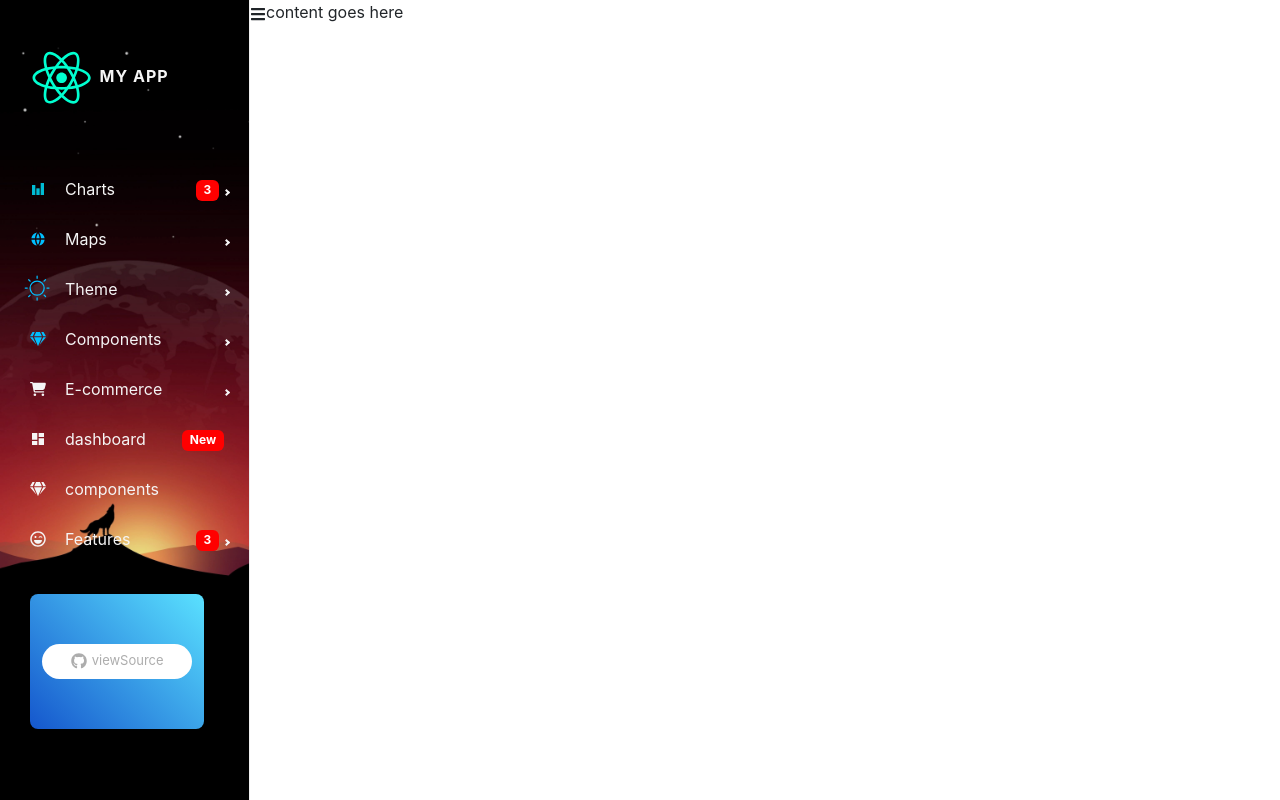
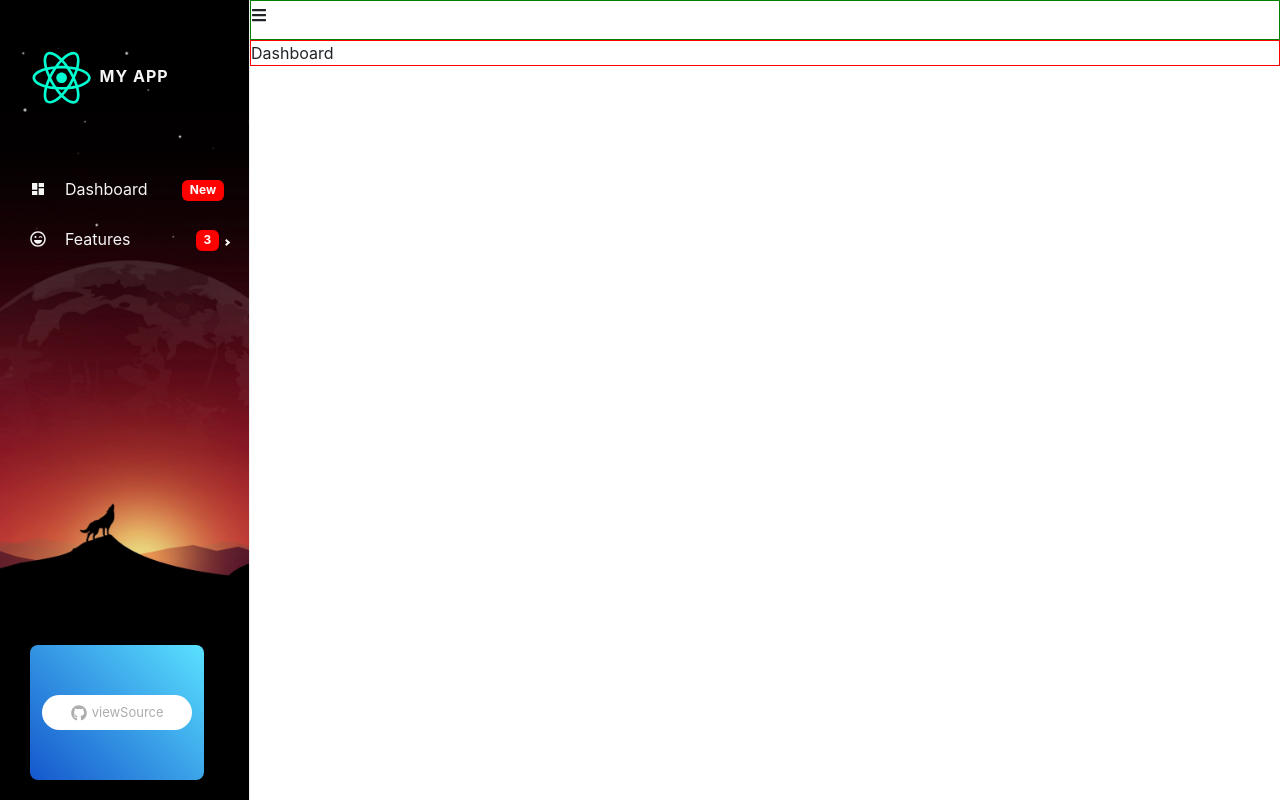
Before and after one commit to thaovy1994/react-redux, a React (Create React App) app: page /admin in a window 1280 px wide. Built offline with nearby package versions, Linux system fonts and the light colour scheme.

Commit message:
Boostrap - Modal

```diff
--- a/src/App.scss
+++ b/src/App.scss
@@ -70,6 +70,14 @@
         button {
           border-radius: 5px;
           height: 40px;
+          padding: 0 15px;
+          background-color: #303030;
+          color: white;
+          border: none;
+
+          &:hover {
+            background: black;
+          }
         }
       }
     }
--- a/src/components/Admin/Admin.js
+++ b/src/components/Admin/Admin.js
@@ -2,6 +2,7 @@
 import { FaBars } from "react-icons/fa";
 import "./Admin.scss";
 import SideBar from "./SideBar";
+import { Outlet } from "react-router-dom";
 
 const Admin = (props) => {
   const [collapsed, setCollapsed] = useState(false);
@@ -11,8 +12,12 @@
         <SideBar collapsed={collapsed} />
       </div>
       <div className="admin-content">
-        <FaBars onClick={() => setCollapsed(!collapsed)} />
-        content goes here
+        <div className="admin-header">
+          <FaBars onClick={() => setCollapsed(!collapsed)} />
+        </div>
+        <div className="admin-main">
+          <Outlet />
+        </div>
       </div>
     </div>
   );
--- a/src/components/Admin/Admin.scss
+++ b/src/components/Admin/Admin.scss
@@ -16,4 +16,14 @@
       }
     }
   }
+  .admin-content {
+    width: 100%;
+    .admin-header {
+      height: 40px;
+      border: 1px solid green;
+    }
+    .admin-main {
+      border: 1px solid red;
+    }
+  }
 }
--- /dev/null
+++ b/src/components/Admin/Content/DashBoard.js
@@ -0,0 +1,5 @@
+const DashBoard = (props) => {
+  return <div>Dashboard</div>;
+};
+
+export default DashBoard;
--- /dev/null
+++ b/src/components/Admin/Content/ManageUser.js
@@ -0,0 +1,18 @@
+import ModalCreateUser from "./ModalCreateUser";
+
+const ManageUser = (props) => {
+  return (
+    <div classNameName="manage-user-container">
+      <div classNameName="tittle">Manage User</div>
+      <div classNameName="user-content">
+        <button>Add new user</button>
+      </div>
+      <div classNameName="">
+        Table User
+        <ModalCreateUser />
+      </div>
+    </div>
+  );
+};
+
+export default ManageUser;
--- /dev/null
+++ b/src/components/Admin/Content/ModalCreateUser.js
@@ -0,0 +1,66 @@
+import { useState } from "react";
+import Button from "react-bootstrap/Button";
+import Modal from "react-bootstrap/Modal";
+
+const ModalCreateUser = () => {
+  const [show, setShow] = useState(false);
+
+  const handleClose = () => setShow(false);
+  const handleShow = () => setShow(true);
+
+  return (
+    <>
+      <Button variant="primary" onClick={handleShow}>
+        Launch demo modal
+      </Button>
+
+      <Modal show={show} onHide={handleClose} size="xl" backdrop="static">
+        <Modal.Header closeButton>
+          <Modal.Title>Add new user</Modal.Title>
+        </Modal.Header>
+        <Modal.Body>
+          <form className="row g-3">
+            <div className="col-md-6">
+              <label className="form-label">Email</label>
+              <input type="email" className="form-control" />
+            </div>
+            <div className="col-md-6">
+              <label className="form-label">Password</label>
+              <input type="password" className="form-control" />
+            </div>
+
+            <div className="col-md-6">
+              <label className="form-label">Username</label>
+              <input type="text" className="form-control" />
+            </div>
+            <div className="col-md-4">
+              <label className="form-label">Role</label>
+              <select className="form-select">
+                <option selected value="USER">
+                  USER...
+                </option>
+                <option value="ADMIN">ADMIN</option>
+                <option>...</option>
+              </select>
+            </div>
+
+            <div className="col-md-12">
+              <label className="form-label">Image</label>
+              <input type="file" />
+            </div>
+          </form>
+        </Modal.Body>
+        <Modal.Footer>
+          <Button variant="secondary" onClick={handleClose}>
+            Close
+          </Button>
+          <Button variant="primary" onClick={handleClose}>
+            Save Changes
+          </Button>
+        </Modal.Footer>
+      </Modal>
+    </>
+  );
+};
+
+export default ModalCreateUser;
--- a/src/components/Admin/SideBar.js
+++ b/src/components/Admin/SideBar.js
@@ -1,11 +1,8 @@
-import { CiLight } from "react-icons/ci";
 import { DiReact } from "react-icons/di";
-import { FaGem, FaGithub, FaRegLaughWink } from "react-icons/fa";
-import { FaCartShopping } from "react-icons/fa6";
-import { FcBarChart } from "react-icons/fc";
+import { FaGithub, FaRegLaughWink } from "react-icons/fa";
 import { MdDashboard } from "react-icons/md";
-import { RiGlobalFill } from "react-icons/ri";
 import { Menu, MenuItem, Sidebar, SubMenu } from "react-pro-sidebar";
+import { Link } from "react-router-dom";
 import sidebarBg from "../../assets/bg2.jpg";
 import "./SideBar.scss";
 
@@ -26,61 +23,25 @@
         </div>
 
         <div className="sidebar-content">
-          <Menu>
-            <SubMenu
-              label="Charts"
-              icon={<FcBarChart />}
-              suffix={<span className="badge yellow">3</span>}
-            >
-              <MenuItem> Pie charts</MenuItem>
-              <MenuItem> Line charts</MenuItem>
-              <MenuItem> Bar charts</MenuItem>
-            </SubMenu>
-            <SubMenu icon={<RiGlobalFill color={"00bfff"} />} label="Maps">
-              <MenuItem> Google maps</MenuItem>
-              <MenuItem> Open street maps</MenuItem>
-            </SubMenu>
-            <SubMenu
-              icon={<CiLight size={"0.8cm"} color={"00bfff"} />}
-              label="Theme"
-            >
-              <MenuItem className="menu-button"> Dark</MenuItem>
-              <MenuItem className="menu-button"> Light</MenuItem>
-            </SubMenu>
-            <SubMenu icon={<FaGem color={"00bfff"} />} label="Components">
-              <MenuItem className="menu-button"> Grid</MenuItem>
-              <MenuItem className="menu-button"> Layout</MenuItem>
-              <SubMenu label="Forms">
-                <MenuItem className="menu-button"> Input</MenuItem>
-                <MenuItem className="menu-button"> Select</MenuItem>
-                <SubMenu label="More">
-                  <MenuItem className="menu-button"> CheckBox</MenuItem>
-                  <MenuItem className="menu-button"> Radio</MenuItem>
-                </SubMenu>
-              </SubMenu>
-            </SubMenu>
-            <SubMenu icon={<FaCartShopping />} label="E-commerce">
-              <MenuItem className="menu-button"> Product</MenuItem>
-              <MenuItem className="menu-button"> Orders</MenuItem>
-              <MenuItem className="menu-button"> Credit card</MenuItem>
-            </SubMenu>
-          </Menu>
           <Menu iconShape="circle">
             <MenuItem
               icon={<MdDashboard />}
               suffix={<span className="badge red">New</span>}
+              component={<Link to="/admin" />}
             >
-              dashboard
+              Dashboard
             </MenuItem>
-            <MenuItem icon={<FaGem />}>components</MenuItem>
           </Menu>
+
           <Menu iconShape="circle">
             <SubMenu
               suffix={<span className="badge yellow">3</span>}
               icon={<FaRegLaughWink />}
               label="Features"
             >
-              <MenuItem className="menu-button">User Management</MenuItem>
+              <MenuItem component={<Link to="/admin/manage-users" />}>
+                User Management
+              </MenuItem>
               <MenuItem className="menu-button">Quiz Test Management</MenuItem>
               <MenuItem className="menu-button">Question Management</MenuItem>
             </SubMenu>
--- a/src/components/Admin/SideBar.scss
+++ b/src/components/Admin/SideBar.scss
@@ -17,6 +17,10 @@
   }
   .menu-button {
     color: black;
+    background-color: rgba(24, 21, 21, 0.208);
+  }
+  &:hover {
+    color: #06062889;
   }
 }
 
@@ -31,6 +35,9 @@
   margin-left: 30px;
   border-radius: 8px;
   color: white;
+  bottom: 20px;
+  position: absolute;
+  z-index: 1000;
   background: linear-gradient(45deg, rgb(21 87 205) 0%, rgb(90 225 255) 100%);
   .sidebar-btn-wrapper {
     display: flex;
@@ -56,7 +63,7 @@
         font-size: 13px;
       }
       &:hover {
-        color: #dee2ec;
+        color: #000001;
       }
     }
   }
--- a/src/index.js
+++ b/src/index.js
@@ -5,6 +5,8 @@
 import { BrowserRouter, Route, Routes } from "react-router-dom";
 import App from "./App";
 import Admin from "./components/Admin/Admin";
+import DashBoard from "./components/Admin/Content/DashBoard";
+import ManageUser from "./components/Admin/Content/ManageUser";
 import HomePage from "./components/Home/HomePage";
 import User from "./components/User/User";
 import store from "./redux/store";
@@ -22,7 +24,11 @@
           <Route index element={<HomePage />} />
           <Route path="/users" element={<User />} />
         </Route>
-        <Route path="/admin" element={<Admin />} />
+
+        <Route path="/admin" element={<Admin />}>
+          <Route index element={<DashBoard />} />
+          <Route path="manage-users" element={<ManageUser />} />
+        </Route>
       </Routes>
     </BrowserRouter>
     {/* </React.StrictMode> */}
```
Also changed, not shown: 1 other file (tests, documents, lock files or other folders).
